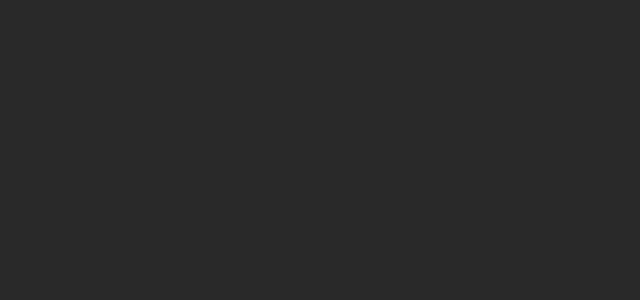
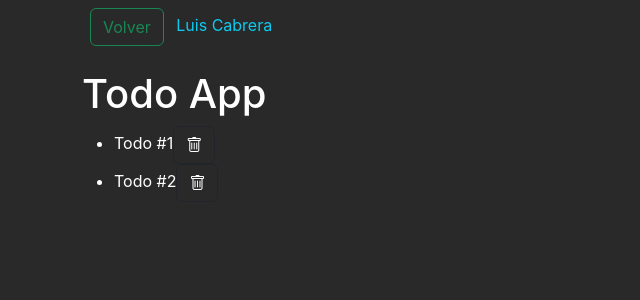
Before and after one commit to SebaGNH/RJS-useReducer-VYB, a React (Vite) app: page /TodoLC in a window 1280 px wide. Before the commit this address had no page. Shown: the top 300 px of the page, without its empty margins (0-640 px from the left). Built offline with nearby package versions, Linux system fonts and the light colour scheme.

Commit message:
se agrega lista de tareas todo con reducer usando payload

```diff
--- /dev/null
+++ b/src/lc-03-todo/TodoLC.jsx
@@ -0,0 +1,49 @@
+import React, { useReducer } from 'react'
+import { ButtonBack } from '../components/ButtonBack'
+
+const initialTodo = [
+  { id: 1, title: 'Todo #1'},
+  { id: 2, title: 'Todo #2'}
+];
+
+const Types = {
+  add: 'add',
+  delete: 'delete'
+}
+
+const reducer = (state = initialTodo, action = {}) => {
+  // console.log(action) // Object { type: "delete", payload: 2 }
+  switch (action.type) {
+    case Types.delete: return state.filter( s => s.id != action.payload)
+    default: return state;
+  }
+}
+
+export const TodoLC = () => {
+  //Va reducer() xq estamos ejecutando la función y devuelve el "initialTodo" por state xq ya tenemos valore por defecto en reducer
+  const [state, dispatch] = useReducer(reducer, reducer());
+  return (
+    <>
+      <ButtonBack nombre='Luis Cabrera'/>
+      <h1>Todo App</h1>
+
+      <ul>
+        { state.map( (todo) => (
+            <li key={todo.id}>
+              {todo.title}
+              <button
+                className='btn btn-dark bg-transparent bi bi-trash'
+                // por convención para cualquier dato que se utilice para la actualización va por la palbra 'payload' en lugar de poner Ej: id, de esta manera estaremos llamando al id en action.payload del reducer
+                onClick={()=> dispatch({
+                  type: Types.delete,
+                  payload: todo.id
+                })}
+              >
+              </button>
+            </li>
+          ))}
+      </ul>
+
+    </>
+  )
+}
--- a/src/routes/App.routes.jsx
+++ b/src/routes/App.routes.jsx
@@ -4,6 +4,9 @@
 import { ListaTareas } from '../gi-01-listaTareas/pages/ListaTareas';
 import { CounterLC } from '../lc-01-contador/CounterLC';
 import { CounterTypes } from '../lc-02-contadotTypes/CounterTypes';
+import { TodoLC } from '../lc-03-todo/TodoLC';
+
+
 export const AppRoutes = () => {
   return (
     <div className='container'>
@@ -13,6 +16,7 @@
         <Route path='/ListaTareas' element={<ListaTareas />}/>
         <Route path='/CounterLC' element={<CounterLC />}/>
         <Route path='/CounterTypes' element={<CounterTypes />}/>
+        <Route path='/TodoLC' element={<TodoLC />}/>
       </Routes>
     </div>
   )
--- a/src/routes/HomeNavBar.jsx
+++ b/src/routes/HomeNavBar.jsx
@@ -19,8 +19,12 @@
               <NavLink to="/CounterLC" className="nav-link btn btn-outline-primary m-1">
               Counter LC
               </NavLink>
+
               <NavLink to="/CounterTypes" className="nav-link btn btn-outline-primary m-1">
               Counter + Types
+              </NavLink>
+              <NavLink to="/TodoLC" className="nav-link btn btn-outline-primary m-1">
+              Todo LC
               </NavLink>
 
             </ul>
```
